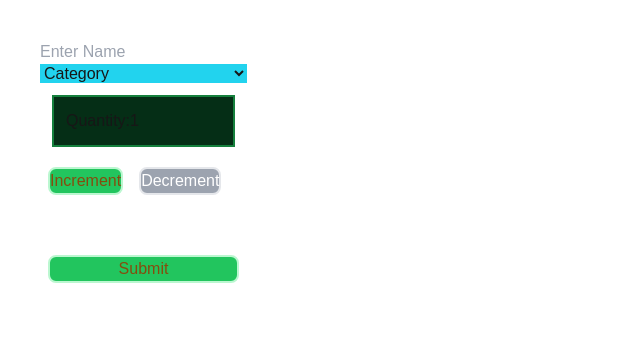
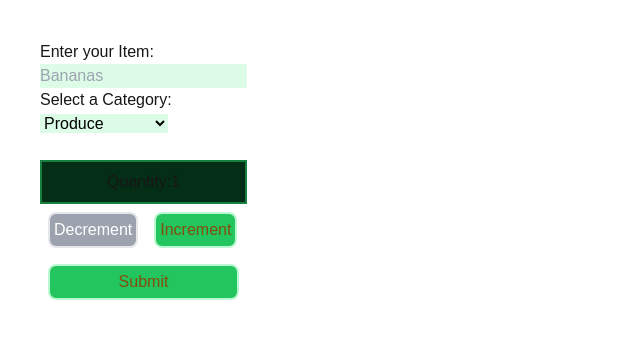
Before and after one commit to matfren/cprg306-assignments, a Next.js app: page /week-5 in a window 1280 px wide. Shown: the top 338 px of the page, without its empty margins (0-640 px from the left). Built offline with nearby package versions, Linux system fonts and the light colour scheme.

Commit message:
week-5 Assignment Complete
Required attribute does not function because preventDefault(). An if-else statement acts in place of required to check the field is valid before allowing submission.

```diff
--- a/app/week-5/new-item.js
+++ b/app/week-5/new-item.js
@@ -6,30 +6,36 @@ export default function NewItem() {
 
     //State variable for quantity that starts with the integer 1.
     const [quantity, setQuantity] = useState(1);
-    //State variable for name that starts blank.
+    //State variable for name that starts null.
     const [name, setName] = useState("");
     //State variable for category which is initially set to Produce.
     const [category, setCategory] = useState("Produce");
 
-
-
-
-
-    //Prevents the default submission event. Create item object containing the three states then log it in the console.
+    //Prevents the default submission event. Create item object containing the three states then log it in the console. Afterwards reset to default values.
     const handleSubmit = (submitEvent) => {
+        //Prevent default script from running.
         submitEvent.preventDefault();
-        const item = {quantity, name, category};
-        console.log(item);
-        alert(item);
-        //***RESET ITEM HERE
+        //Create item variable.
+        let item = {quantity, name, category};
+        //If item is null then alert user the field is empty. With valid input run normally.
+        //This works in place of the required attribute since it's not checked on pressing the submit button.
+        if (item.name == "") {
+            alert("Please enter a valid name for your item.");
+        }
+        else {
+            console.log(item);
+            alert(item.quantity + " - " + item.name + " in the " + item.category + " category.");
+            setQuantity(1);
+            setName("");
+            setCategory("Produce");
+        }
     };
 
-
     //Styles for the button when enabled and disabled.
-    let buttonStyle = "m-2 bg-green-500 hover:bg-green-300 text-yellow-800 border-solid border-2 border-green-200 rounded-lg";
+    let buttonStyle = "m-2 p-1 bg-green-500 hover:bg-green-300 active:bg-green-100 text-yellow-800 border-solid border-2 border-green-200 rounded-lg";
     let incrementButton = buttonStyle;
     let decrementButton = buttonStyle;
-    let disabledButton = "m-2 bg-gray-400 text-white border-solid border-2 border-gray-200 rounded-lg";
+    let disabledButton = "m-2 p-1 bg-gray-400 text-white border-solid border-2 border-gray-200 rounded-lg";
 
 
     //Checks if the quantity matches the minimum or maximum and applies style when they reach those amounts.
@@ -54,34 +60,41 @@ export default function NewItem() {
         }
     };
 
+
+
     return (
         <main>
             <form className="flex flex-col flex-wrap w-5 m-10">
-                <input type="text" placeholder="Enter Name" onChange={setName} required/>
-                <select className="bg-cyan-400">
-                    <option disable selected hidden>Category</option>
-                    <option value={setCategory}>Produce</option>
-                    <option value={setCategory}>Dairy</option>
-                    <option value={setCategory}>Bakery</option>
-                    <option value={setCategory}>Meat</option>
-                    <option value={setCategory}>Frozen Foods</option>
-                    <option value={setCategory}>Canned Goods</option>
-                    <option value={setCategory}>Dry Goods</option>
-                    <option value={setCategory}>Beverages</option>
-                    <option value={setCategory}>Snacks</option>
-                    <option value={setCategory}>Household</option>
-                    <option value={setCategory}>Other</option>
-                </select>
-                <label className="m-3 p-3 border-solid border-2 border-green-700 bg-green-950">Quantity:{quantity}</label>
-                <div>
-                    <button className={incrementButton}
+                <label>
+                    Enter your Item:
+                    <input required className="text-black bg-green-100" type="text"  placeholder="Bananas" value={name}  onChange={sn => setName(sn.target.value)}/>
+                </label>
+                <label>
+                    Select a Category:
+                    <select className="text-black bg-green-100" value={category} onChange={sc =>setCategory(sc.target.value)}>
+                        <option value="Produce">Produce</option>
+                        <option value="Dairy">Dairy</option>
+                        <option value="Bakery">Bakery</option>
+                        <option value="Meat">Meat</option>
+                        <option value="Frozen Foods">Frozen Foods</option>
+                        <option value="Canned Goods">Canned Goods</option>
+                        <option value="Dry Goods">Dry Goods</option>
+                        <option value="Beverages">Beverages</option>
+                        <option value="Snacks">Snacks</option>
+                        <option value="Household">Household</option>
+                        <option value="Other">Other</option>
+                    </select>
+                </label>
+                <label className="p-2 text-center border-solid border-2 border-green-700 bg-green-950">Quantity:{quantity}</label>
+                <div className="flex flex-row">
+                    <button className={decrementButton} type="button"
+                        onClick={decrement}>Decrement
+                    </button>
+                    <button className={incrementButton} type="button"
                         onClick={increment}>Increment
                     </button>
-                    <button className={decrementButton}
-                        onClick={decrement}>Decrement
-                    </button>
                 </div>
-                <button className={buttonStyle} onClick={handleSubmit}>Submit</button>
+                <button className={buttonStyle} type="submit" onClick={handleSubmit}>Submit</button>
             </form>
         </main>
 
```
